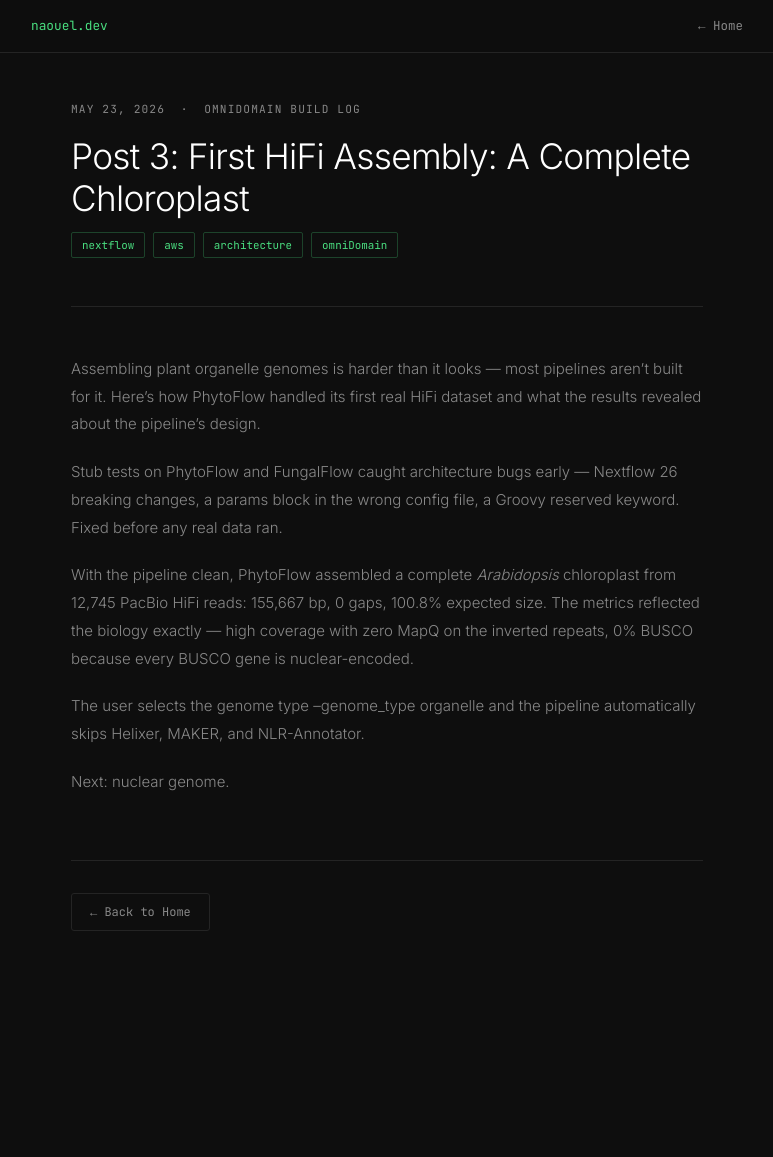
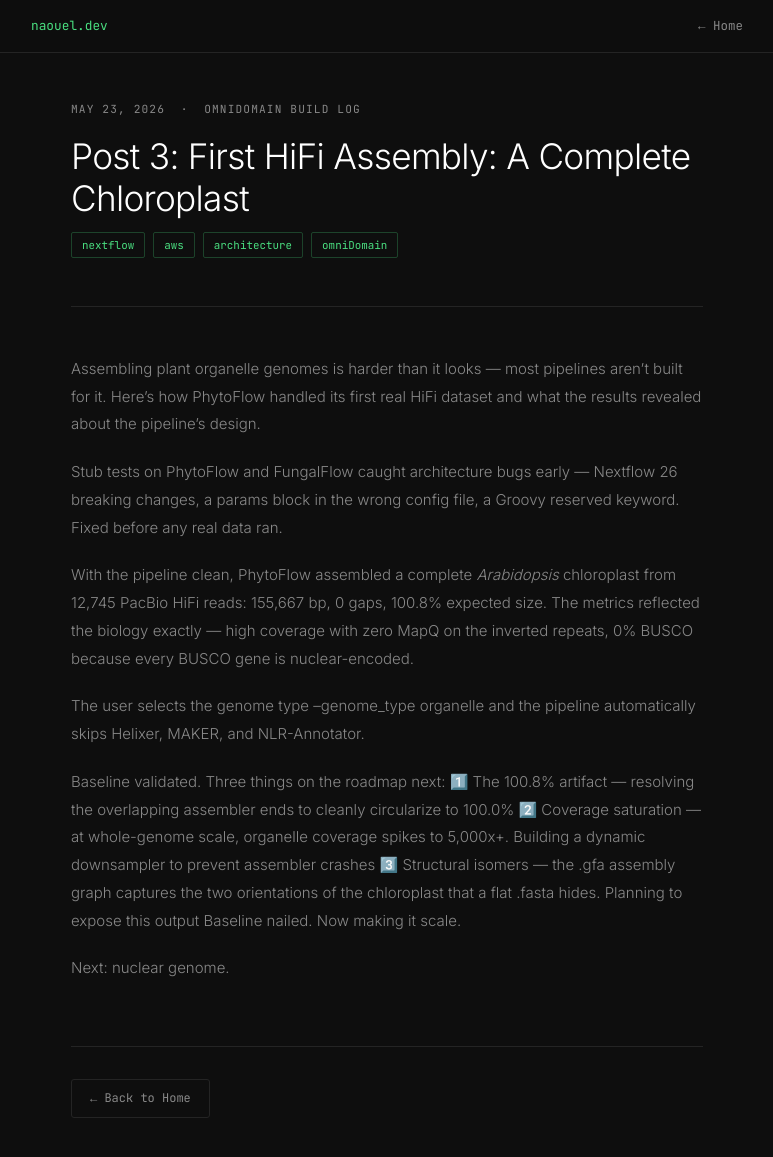
Before and after one commit to NaouelEldjouher/NaouelEldjouher.github.io, a Jekyll site: the page built from _posts/2026-05-23-omnidomain-day-3.md, in a window 1280 px wide and 1198 px high. Shown: the top 1157 px of the window, without its empty margins (253-1026 px from the left). Built offline with Jekyll 4.4.1, drawn with Linux system fonts in a browser that asks for light colours.

Commit message:
Update 2026-05-23-omnidomain-day-3.md

```diff
--- a/_posts/2026-05-23-omnidomain-day-3.md
+++ b/_posts/2026-05-23-omnidomain-day-3.md
@@ -23,4 +23,9 @@ gene is nuclear-encoded.
 The user selects the genome type --genome_type organelle and the pipeline
 automatically skips Helixer, MAKER, and NLR-Annotator.
 
+Baseline validated. Three things on the roadmap next:
+1️⃣ The 100.8% artifact — resolving the overlapping assembler ends to cleanly circularize to 100.0%
+2️⃣ Coverage saturation — at whole-genome scale, organelle coverage spikes to 5,000x+. Building a dynamic downsampler to prevent assembler crashes
+3️⃣ Structural isomers — the .gfa assembly graph captures the two orientations of the chloroplast that a flat .fasta hides. Planning to expose this output Baseline nailed. Now making it scale.
+
 Next: nuclear genome.
```
